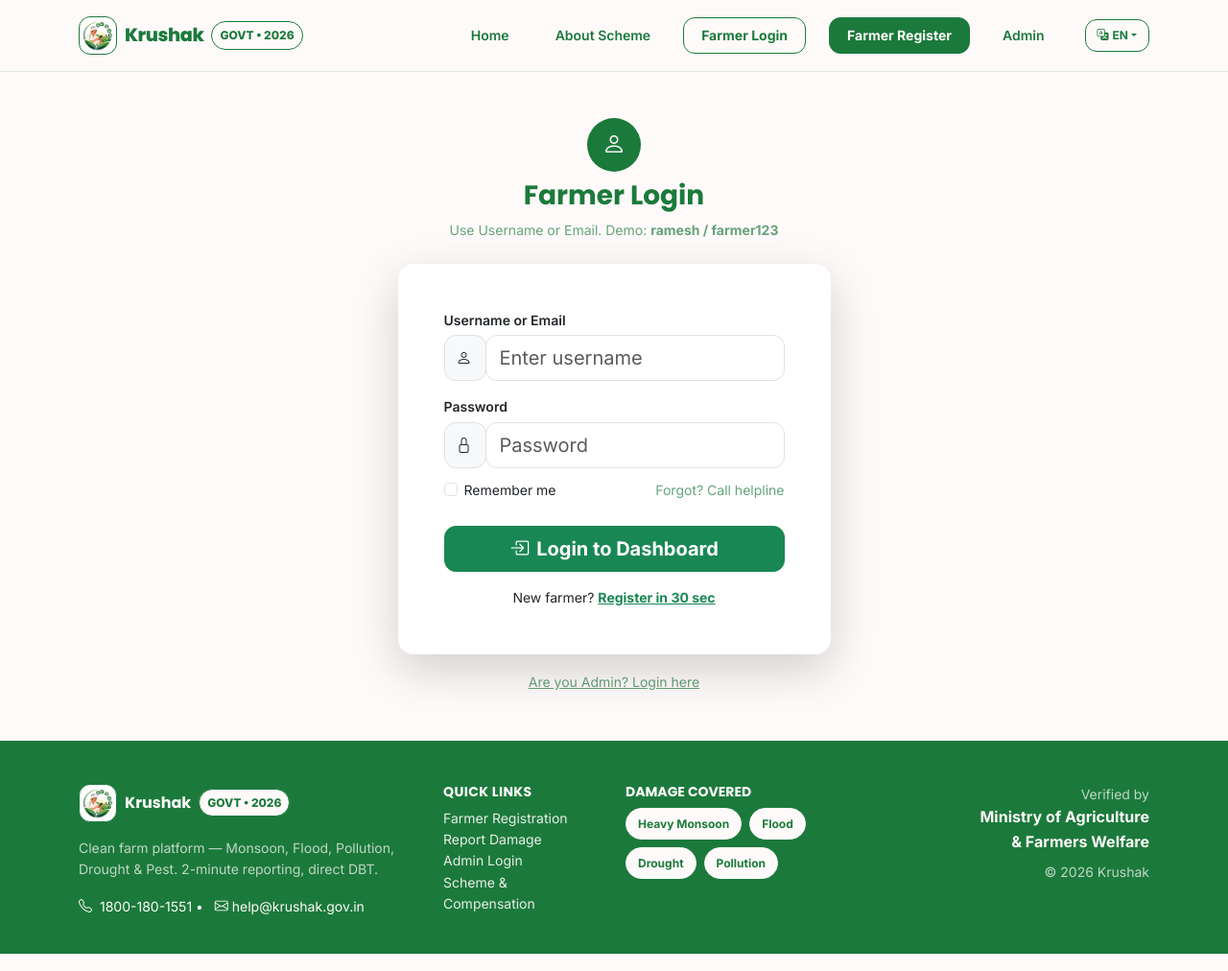
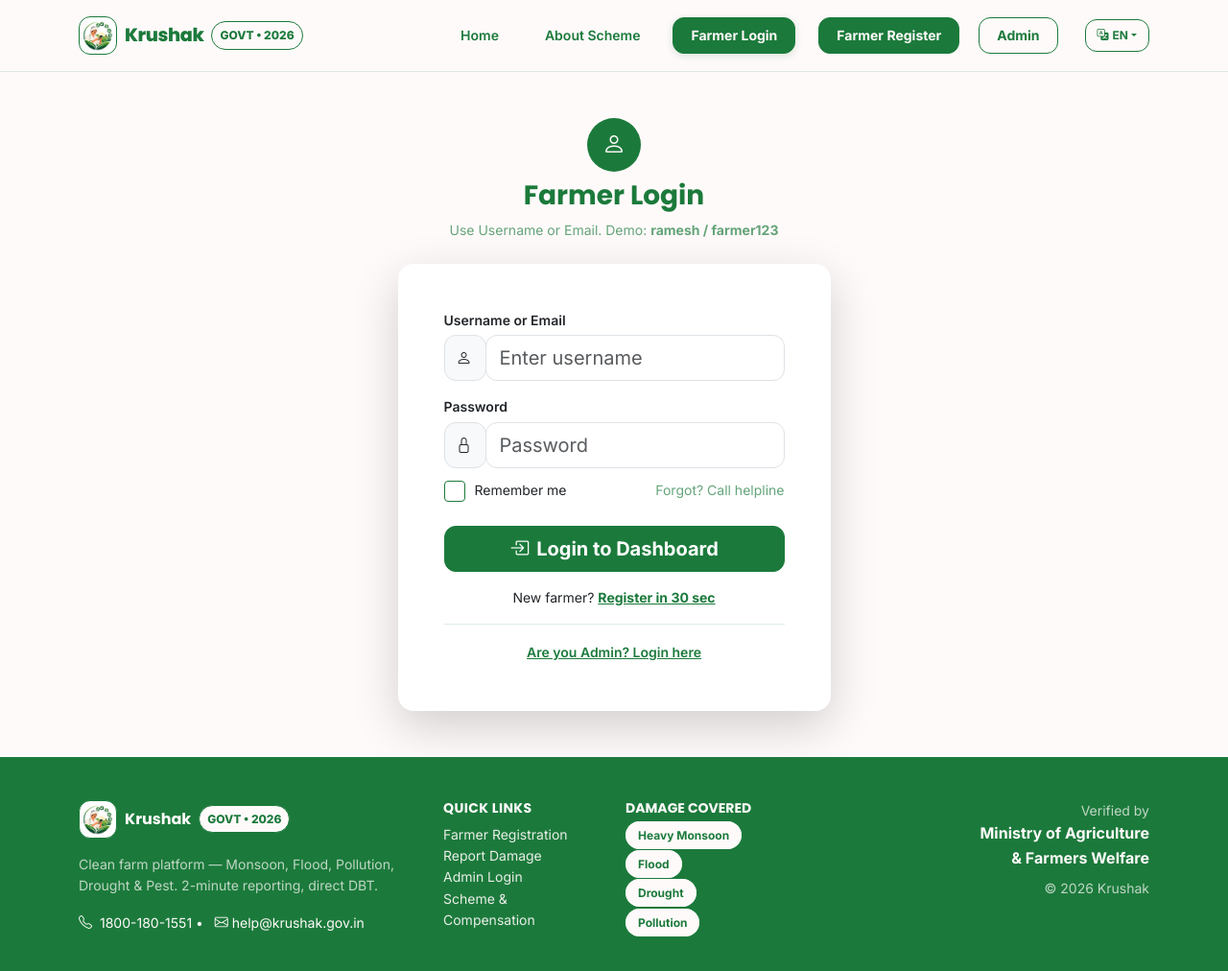
Before and after one commit to doxpro26-star/krushak, a Flask app: page /farmer/login in a window 1280 px wide. Shown: the whole page at 96% size. Run offline with Flask 3, Linux system fonts and the light colour scheme.

Commit message:
a11y: fix 6 login heuristics - footer H2, Admin button parity, active indicator, vertical tags, Admin inside card, 22px checkbox

```diff
--- a/static/css/style.css
+++ b/static/css/style.css
@@ -46,6 +46,8 @@ a{ color:var(--green); }
 .btn-primary-nav:hover{ background:var(--green-dark); color:var(--snow); border-color:var(--green-dark);}
 .btn-outline-nav{ border:1.5px solid var(--green); color:var(--green); background:var(--snow); padding:9px 18px; border-radius:var(--r-md); font-weight:700; font-size:var(--fs-sm); line-height:1.2; min-height:38px; display:inline-flex; align-items:center; justify-content:center;}
 .btn-outline-nav:hover{ background:var(--green); color:var(--snow);}
+.btn-outline-nav.active, .btn-outline-nav[aria-current="page"]{ background:var(--green); color:var(--snow); border-color:var(--green); box-shadow:0 2px 8px rgba(27,122,59,0.18); }
+.btn-primary-nav.active, .btn-primary-nav[aria-current="page"]{ background:var(--green-dark); color:var(--snow); border-color:var(--green-dark); box-shadow:inset 0 2px 6px rgba(0,0,0,0.18); }
 .btn-lang{ background:var(--snow); border:1.5px solid var(--green); color:var(--green); padding:7px 12px; border-radius:var(--r-md); font-weight:700; font-size:var(--fs-xs);}
 .btn-lang:hover{ background:var(--green); color:var(--snow);}
 .navbar-toggler{ border:1.5px solid var(--green); }
@@ -108,6 +110,11 @@ main{ display:flow-root; }
 /* ALERTS — two colour */
 .alert{ border:1.5px solid var(--green)!important; background:var(--snow)!important; color:var(--green)!important; border-radius:var(--r-md)!important;}
 .badge{ font-size:var(--fs-xs); border-radius:var(--r-pill); }
+/* Remember me — 24px hit target */
+.form-check-input[type="checkbox"]{ width:22px; height:22px; margin-top:0; border:1.5px solid var(--green); border-radius:4px; flex-shrink:0;}
+.form-check-input[type="checkbox"]:checked{ background-color:var(--green); border-color:var(--green);}
+.form-check{ min-height:24px; display:flex; align-items:center; gap:8px; }
+.form-check-label{ padding-left:2px; cursor:pointer; line-height:1.2; }
 /* Radii system — normalize Bootstrap defaults to 2-colour tokens (≤6 distinct) */
 .card, .card-body, .alert, .form-control, .input-group-text, .btn{ border-radius:var(--r-md)!important; }
 .rounded-4{ border-radius:var(--r-lg)!important; }
--- a/templates/base.html
+++ b/templates/base.html
@@ -47,7 +47,7 @@
         {% else %}
           <li class="nav-item"><a class="btn btn-outline-nav {% if request.endpoint == 'farmer_login' %}active{% endif %}" href="{{ url_for('farmer_login') }}" data-i18n="nav_farmer_login" {% if request.endpoint == 'farmer_login' %}aria-current="page"{% endif %}>Farmer Login</a></li>
           <li class="nav-item ms-lg-1"><a class="btn btn-primary-nav {% if request.endpoint == 'farmer_register' %}active{% endif %}" href="{{ url_for('farmer_register') }}" data-i18n="nav_farmer_register" {% if request.endpoint == 'farmer_register' %}aria-current="page"{% endif %}>Farmer Register</a></li>
-          <li class="nav-item"><a class="nav-link small {% if request.endpoint == 'admin_login' %}active{% endif %}" href="{{ url_for('admin_login') }}" data-i18n="nav_admin_short" {% if request.endpoint == 'admin_login' %}aria-current="page"{% endif %}>Admin</a></li>
+          <li class="nav-item"><a class="btn btn-outline-nav {% if request.endpoint == 'admin_login' %}active{% endif %}" href="{{ url_for('admin_login') }}" data-i18n="nav_admin_short" {% if request.endpoint == 'admin_login' %}aria-current="page"{% endif %}>Admin</a></li>
         {% endif %}
         <li class="nav-item ms-lg-2">
           <div class="dropdown">
@@ -89,7 +89,7 @@
         <p class="small mb-0"><i class="bi bi-telephone me-2"></i>1800-180-1551 • <i class="bi bi-envelope ms-2"></i> help@krushak.gov.in</p>
       </div>
       <div class="col-6 col-lg-2">
-        <h3 class="h6 small fw-bold" style="letter-spacing:.4px;">QUICK LINKS</h3>
+        <h2 class="h6 small fw-bold" style="letter-spacing:.4px;">QUICK LINKS</h2>
         <ul class="list-unstyled small">
           <li><a href="{{ url_for('farmer_register') }}">Farmer Registration</a></li>
           <li><a href="{{ url_for('farmer_report_new') }}">Report Damage</a></li>
@@ -98,10 +98,13 @@
         </ul>
       </div>
       <div class="col-6 col-lg-3">
-        <h3 class="h6 small fw-bold">DAMAGE COVERED</h3>
-        <div class="d-flex flex-wrap align-items-start" style="gap:8px;">
-          <span class="tag-two">Heavy Monsoon</span><span class="tag-two">Flood</span><span class="tag-two">Drought</span><span class="tag-two">Pollution</span>
-        </div>
+        <h2 class="h6 small fw-bold">DAMAGE COVERED</h2>
+        <ul class="list-unstyled small" style="display:flex; flex-direction:column; gap:8px;">
+          <li><span class="tag-two">Heavy Monsoon</span></li>
+          <li><span class="tag-two">Flood</span></li>
+          <li><span class="tag-two">Drought</span></li>
+          <li><span class="tag-two">Pollution</span></li>
+        </ul>
       </div>
       <div class="col-lg-3 text-lg-end">
         <div class="small muted">Verified by</div>
--- a/templates/farmer/login.html
+++ b/templates/farmer/login.html
@@ -26,12 +26,14 @@
               <div class="form-check m-0"><input class="form-check-input" type="checkbox" id="remember"><label class="form-check-label" for="remember">Remember me</label></div>
               <span class="text-muted">Forgot? Call helpline</span>
             </div>
-            <button class="btn btn-success btn-lg w-100 mt-4 fw-bold" type="submit" style="border-radius:var(--r-md);"><i class="bi bi-box-arrow-in-right me-2" aria-hidden="true"></i>Login to Dashboard</button>
-            <div class="text-center small mt-3">New farmer? <a href="{{ url_for('farmer_register') }}" class="fw-bold text-success">Register in 30 sec</a></div>
+            <button class="btn btn-success btn-lg w-100 mt-4 fw-bold" type="submit" style="border-radius:var(--r-md); background:var(--green); border-color:var(--green);"><i class="bi bi-box-arrow-in-right me-2" aria-hidden="true"></i>Login to Dashboard</button>
+            <div class="text-center small mt-3">New farmer? <a href="{{ url_for('farmer_register') }}" class="fw-bold" style="color:var(--green);">Register in 30 sec</a></div>
+            <div class="text-center mt-3 pt-3" style="border-top:1px solid var(--green-line);">
+              <a href="{{ url_for('admin_login') }}" style="color:var(--green); font-weight:600; font-size:var(--fs-sm);">Are you Admin? Login here</a>
+            </div>
           </form>
         </div>
       </div>
-      <div class="text-center mt-3"><a href="{{ url_for('admin_login') }}" class="small text-muted">Are you Admin? Login here</a></div>
     </div>
   </div>
 </div>
```
